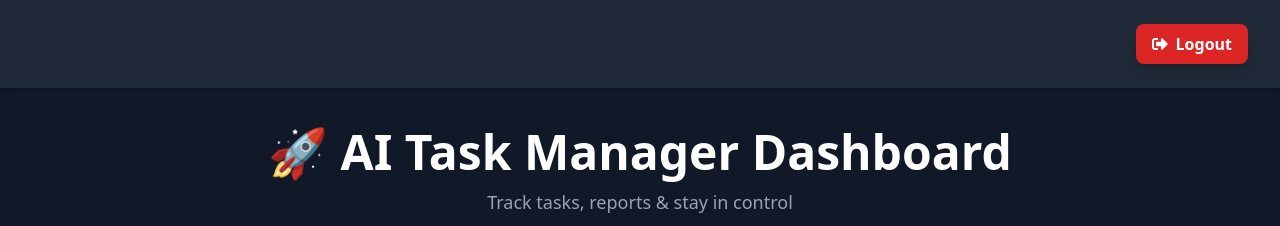
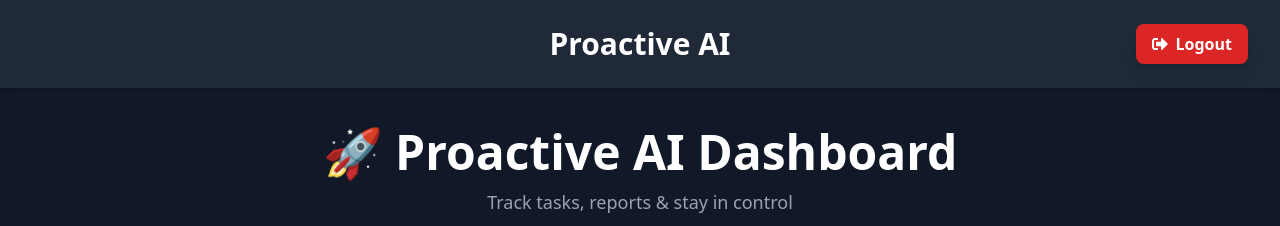
Before and after one commit to owenkaplinsky/FutureStack-Hackathon, a React (Create React App) app in the folder Frontend/: page /dashboard in a window 1280 px wide. Shown: the top 226 px of the page. Built offline with nearby package versions, Linux system fonts and the light colour scheme; no server answers; sample sign-in values are in the browser's storage.

Commit message:
Change title and add to dashboard

```diff
--- a/Frontend/src/Components/ChatPage/Chatpage.jsx
+++ b/Frontend/src/Components/ChatPage/Chatpage.jsx
@@ -157,7 +157,7 @@ export default function ChatPage() {
         {/* Centered Title */}
         <h1 className="text-3xl font-bold text-white text-center w-1/3 flex justify-center items-center">
           <Link to="/dashboard" className="hover:underline text-white">
-            AI Task Manager
+            Proactive AI
           </Link>
         </h1>
 
--- a/Frontend/src/Components/Dashboard/Dasboard.jsx
+++ b/Frontend/src/Components/Dashboard/Dasboard.jsx
@@ -76,16 +76,26 @@ export default function Dashboard() {
 
   return (
     <div className="min-h-screen bg-gray-900 text-white">
-      {/* Top Navbar */}
-      <header className="py-6 px-8 flex justify-between items-center bg-gray-800 sticky top-0 z-50 shadow-md">
-        <div className="flex items-center space-x-3">
+      <header className="py-6 px-8 flex items-center justify-between bg-gray-800 sticky top-0 z-50 shadow-md">
+        {/* Left Spacer */}
+        <div className="w-1/3"></div>
+
+        {/* Centered Title */}
+        <h1 className="text-3xl font-bold text-white text-center w-1/3 flex justify-center items-center">
+          <Link to="/dashboard" className="hover:underline text-white">
+            Proactive AI
+          </Link>
+        </h1>
+
+        {/* Right Side - Logout Button */}
+        <div className="w-1/3 flex justify-end">
+          <button
+            onClick={handleLogout}
+            className="flex items-center bg-red-600 hover:bg-red-700 px-4 py-2 rounded-lg font-semibold shadow-lg hover:scale-105 transition"
+          >
+            <FaSignOutAlt className="mr-2" /> Logout
+          </button>
         </div>
-        <button
-          onClick={handleLogout}
-          className="flex items-center bg-red-600 hover:bg-red-700 px-4 py-2 rounded-lg font-semibold shadow-lg hover:scale-105 transition"
-        >
-          <FaSignOutAlt className="mr-2" /> Logout
-        </button>
       </header>
 
       {/* Hero Section */}
@@ -96,7 +106,7 @@ export default function Dashboard() {
           transition={{ duration: 0.8 }}
           className="text-5xl font-extrabold"
         >
-          🚀 AI Task Manager Dashboard
+          🚀 Proactive AI Dashboard
         </motion.h2>
         <p className="text-gray-400 mt-3 text-lg">
           Track tasks, reports & stay in control
--- a/Frontend/src/Components/Docs/Docs.jsx
+++ b/Frontend/src/Components/Docs/Docs.jsx
@@ -18,7 +18,7 @@ export default function Docs() {
 
         <h1 className="text-3xl font-bold text-white text-center w-1/3 flex justify-center items-center">
           <Link to="/dashboard" className="hover:underline text-white">
-            AI Task Manager
+            Proactive AI
           </Link>
         </h1>
 
@@ -35,10 +35,10 @@ export default function Docs() {
       {/* Main Content */}
       <main className="flex-grow px-6 py-10 max-w-4xl mx-auto leading-relaxed">
         <h2 className="text-4xl font-extrabold text-blue-400 mb-6">
-          Welcome to the AI Task Manager Docs
+          Welcome to the Proactive AI Docs
         </h2>
         <p className="text-gray-300 mb-6">
-          This documentation will help you understand how to get the most out of the AI Task Manager -
+          This documentation will help you understand how to get the most out of the Proactive AI -
           from creating effective tasks to understanding how automated reports are generated.
           For the full project source code, visit the{" "}
           <a
--- a/Frontend/src/Components/LandingPage/LandingPage.jsx
+++ b/Frontend/src/Components/LandingPage/LandingPage.jsx
@@ -10,8 +10,10 @@ export default function LandingPage() {
         {/* Left spacer */}
         <div className="w-1/3"></div>
 
-        {/* Centered title */}
-        <h1 className="text-2xl font-bold text-center w-1/3">Proactive AI</h1>
+        {/* Centered Title */}
+        <h1 className="text-3xl font-bold text-white text-center w-1/3 flex justify-center items-center">
+          Proactive AI
+        </h1>
 
         {/* Right side buttons */}
         <div className="flex space-x-4 w-1/3 justify-end">
```
